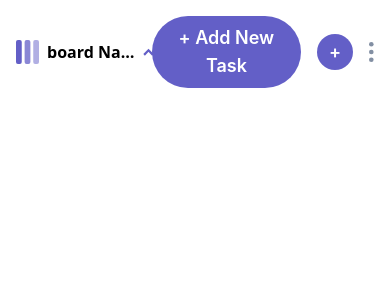
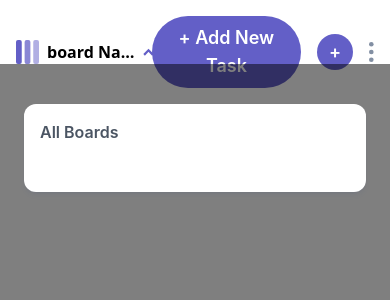
Before and after one commit to Breedlove-Jason/kanban-task-manager, a React (Vite) app: page / in a window 390 px wide. Both pictures are taken after a click on the picture 148 px from the left and 51 px from the top of the page. Shown: the top 300 px of the page. Built offline with nearby package versions, Linux system fonts and the light colour scheme.

Commit message:
work on header dropdown for smaller screens

```diff
--- a/src/components/header/Header.jsx
+++ b/src/components/header/Header.jsx
@@ -3,9 +3,10 @@
 import iconUp from "../../assets/icon-chevron-up.svg";
 import ellipsis from "../../assets/icon-vertical-ellipsis.svg";
 import { useState } from "react";
+import HeaderDropdown from "../headerDropdown/HeaderDropdown.jsx";
 
 function Header() {
-  const [openDropDown, setOpenDropDown] = useState(false);
+  const [openDropdown, setOpenDropdown] = useState(false);
   return (
     <div className={"p-4 fixed left-0 bg-white dark:bg-[#2b2c37] z-50 right-0"}>
       <header className={"flex justify-between dark:text-white items-center"}>
@@ -26,10 +27,10 @@
               board Name
             </h3>
             <img
-              src={openDropDown ? iconUp : iconDown}
+              src={openDropdown ? iconUp : iconDown}
               alt={"dropdown icon"}
               className={"w-3 ml-2 md:hidden"}
-              onClick={() => setOpenDropDown((state) => !state)}
+              onClick={() => setOpenDropdown((state) => !state)}
             />
           </div>
         </div>
@@ -43,6 +44,7 @@
           />
         </div>
       </header>
+      {openDropdown && <HeaderDropdown setOpenDropdown={setOpenDropdown}/>}
     </div>
   );
 }
--- /dev/null
+++ b/src/components/headerDropdown/HeaderDropdown.jsx
@@ -0,0 +1,31 @@
+function HeaderDropdown({ setOpenDropdown }) {
+  return (
+    <div
+      className={
+        'py-10 px-6 absolute left-0 right-0 bottom-[-100vh] top-16 bg-[#00000080]'
+      }
+      onClick={(e) => {
+        if (e.target !== e.currentTarget) {
+          return;
+        }
+        setOpenDropdown(false);
+      }}
+    >
+      {/*Dropdown Modal*/}
+      <div
+        className={
+          'bg-white dark:bg-[#2b2c37] shadow-md shadow-[#364e7e1a] w-full py-4 rounded-xl'
+        }
+      >
+        <h3
+          className={'dark:text-gray-300 text-gray-600 font-semibold mx-4 mb-8'}
+        >
+          All Boards
+        </h3>
+        <div></div>
+      </div>
+    </div>
+  );
+}
+
+export default HeaderDropdown;
```
Also changed, not shown: 1 other file (tests, documents, lock files or other folders).
